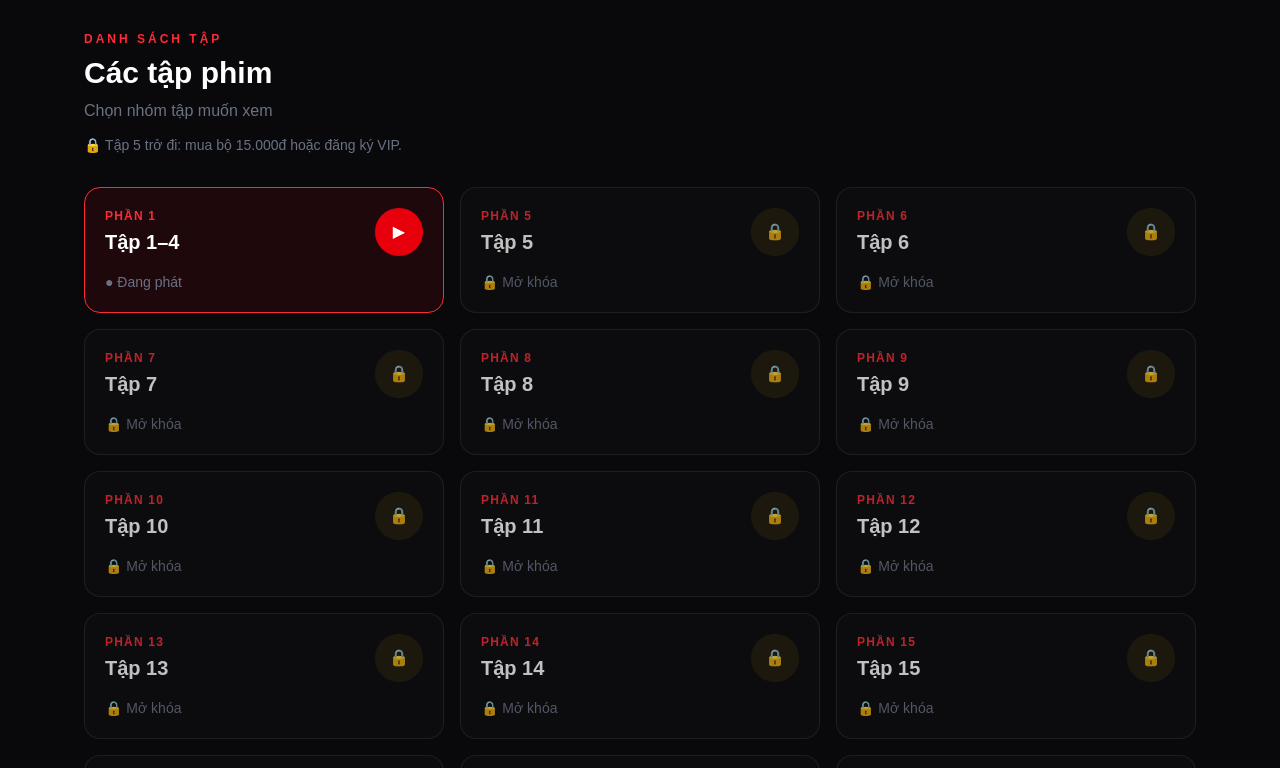
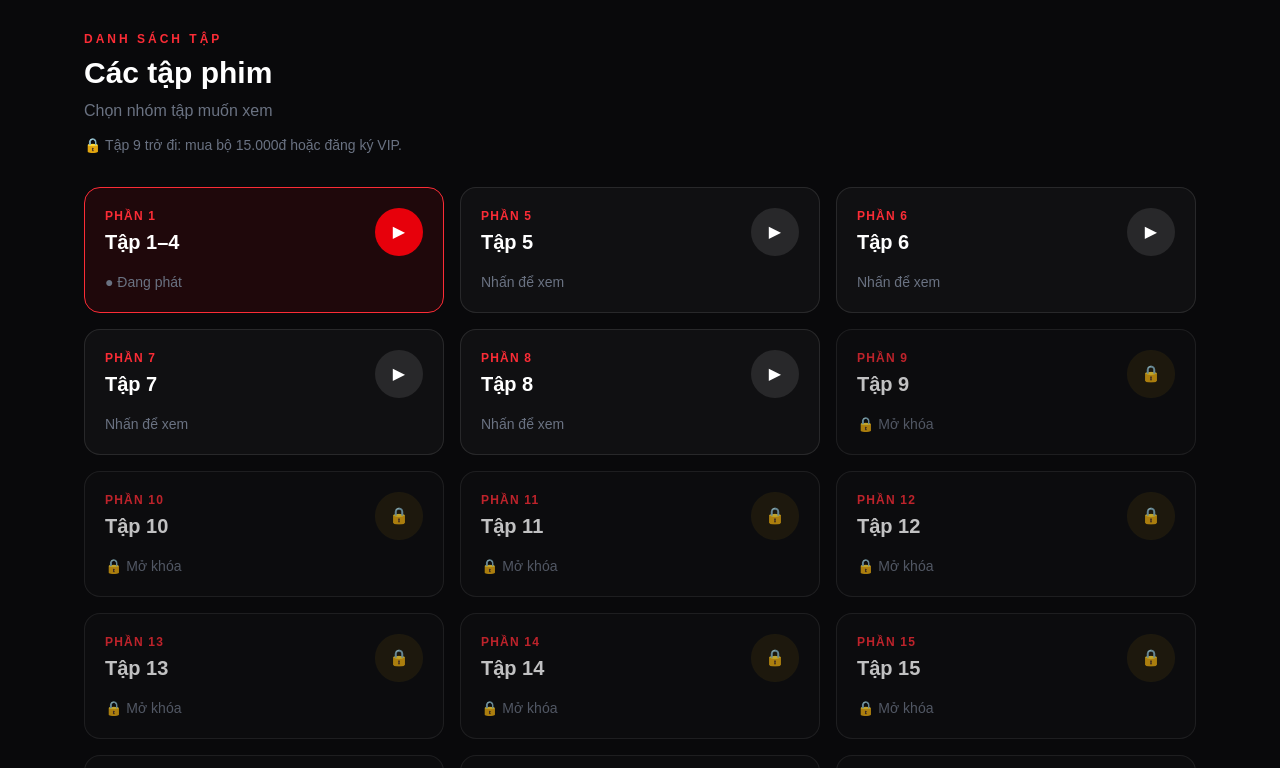
Before and after one commit to ptpvip9-hub/web-phim, a Next.js app: page /phim/nhan-ha-truong-ninh in a window 1280 px wide. Shown: the part 1740-2508 px from the top of the page. Built offline with nearby package versions, Linux system fonts and the light colour scheme; no server answers; the database is empty.

Commit message:
lock episode 9

```diff
--- a/app/phim/nhan-ha-truong-ninh/page.tsx
+++ b/app/phim/nhan-ha-truong-ninh/page.tsx
@@ -689,7 +689,7 @@ export default function NhanHaTruongNinh() {
   const changeEpisode = async (episode: Episode) => {
     if (checkingAccess) return;
 
-    const isLocked = episode.id >= 5;
+    const isLocked = episode.id >= 9;
 
     if (
       isLocked &&
@@ -1073,7 +1073,7 @@ export default function NhanHaTruongNinh() {
               </p>
             ) : (
               <p className="mt-3 text-sm text-gray-500">
-                🔒 Tập 5 trở đi: mua bộ 15.000đ hoặc đăng ký VIP.
+                🔒 Tập 9 trở đi: mua bộ 15.000đ hoặc đăng ký VIP.
               </p>
             )}
 
@@ -1089,7 +1089,7 @@ export default function NhanHaTruongNinh() {
               const isFinal = false;
 
               const isLocked =
-                episode.id >= 5 &&
+                episode.id >= 9 &&
                 !isVip &&
                 !hasMovieAccess;
 
@@ -1448,8 +1448,8 @@ export default function NhanHaTruongNinh() {
                 </p>
               ) : (
                 <p className="mt-2 text-sm text-gray-500">
-                  Tập 1–4 miễn phí.
-                  Tập 5 trở đi cần mở khóa.
+                  Tập 1–8 miễn phí.
+                  Tập 9 trở đi cần mở khóa.
                 </p>
               )}
 
```
